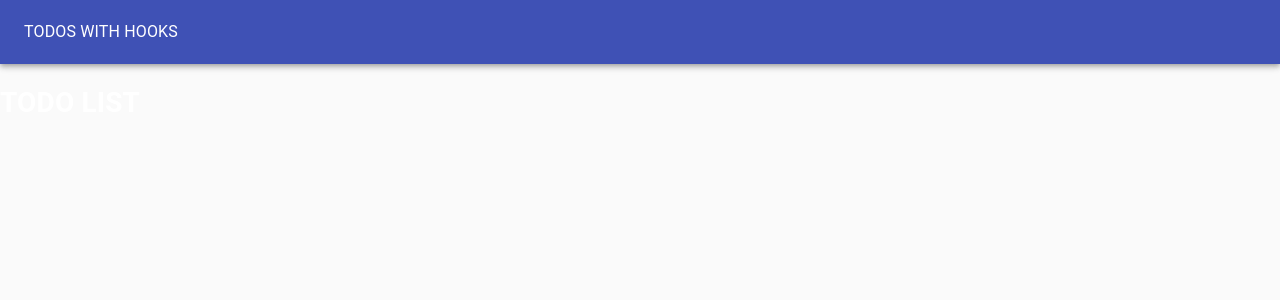
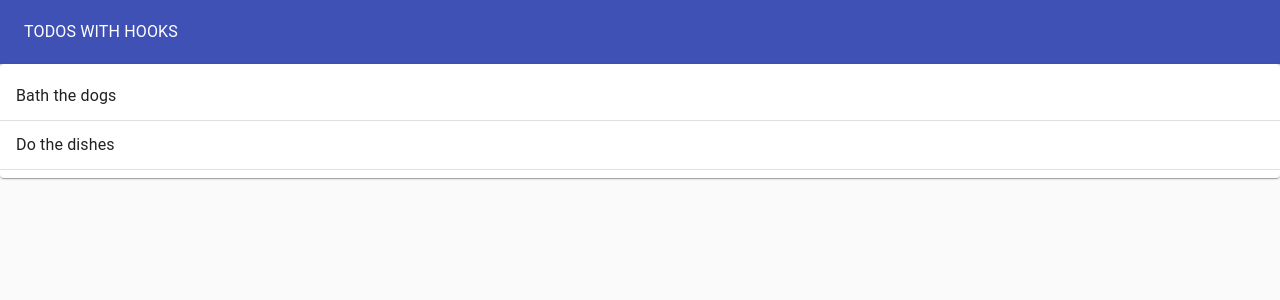
Before and after one commit to diasjuniorr/hooks-todo-example, a React (Create React App) app: page / in a window 1280 px wide. Shown: the top 300 px of the page. Built offline with nearby package versions, Linux system fonts and the light colour scheme.

Commit message:
Adds List component

```diff
--- a/src/components/app/TodoApp.tsx
+++ b/src/components/app/TodoApp.tsx
@@ -20,7 +20,7 @@
         <Toolbar>
           <Typography color="inherit">TODOS WITH HOOKS</Typography>
         </Toolbar>
-        <TodoList Todos={todos} Test={'teste'} />
+        <TodoList Todos={todos} />
       </AppBar>
     </Paper>
   )
--- a/src/components/todoList/TodoList.tsx
+++ b/src/components/todoList/TodoList.tsx
@@ -1,4 +1,9 @@
 import React from 'react'
+import Paper from '@material-ui/core/Paper'
+import List from '@material-ui/core/List'
+import ListItem from '@material-ui/core/ListItem'
+import ListItemText from '@material-ui/core/ListItemText'
+import Divider from '@material-ui/core/Divider'
 
 interface Todo {
   id: number
@@ -8,13 +13,25 @@
 
 interface Props {
   Todos: Todo[]
-  Test: string
 }
 
-const TodoList: React.FC<Props> = ({ Todos, children }) => {
+const TodoList: React.FC<Props> = ({ Todos }) => {
   return (
     <>
-      <h1>TODO LIST</h1>
+      <Paper>
+        <List>
+          {Todos.map((todo) => {
+            return (
+              <>
+                <ListItem key={todo.id}>
+                  <ListItemText> {todo.task}</ListItemText>
+                </ListItem>
+                <Divider />
+              </>
+            )
+          })}
+        </List>
+      </Paper>
     </>
   )
 }
```
